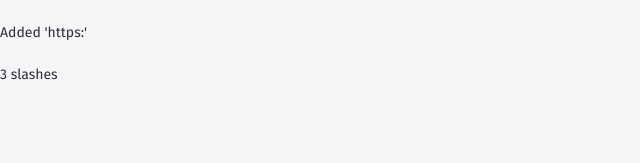
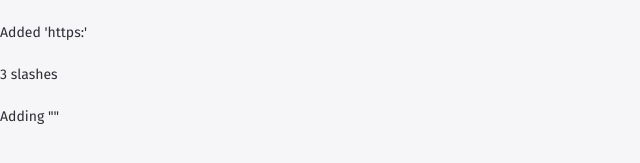
Before and after one commit to the47th/myBlog, a Jekyll site: the page built from index.html, in a window 1280 px wide. Shown: the part 151-314 px from the top of the page, without its empty margins (0-640 px from the left). Built offline with Jekyll 4.4.1, drawn with Linux system fonts in a browser that asks for light colours.

Commit message:
Adding ""

```diff
--- a/_includes/home.html
+++ b/_includes/home.html
@@ -4,3 +4,4 @@
 <p>Cái quần què kia</p>
 <p>Added 'https:'</p>
 <p>3 slashes</p>
+<p>Adding "" </p>
--- a/_pugfiles/home.pug
+++ b/_pugfiles/home.pug
@@ -3,3 +3,4 @@ p Có khi nào em buồn em nhớ đến anh
 p Cái quần què kia
 p Added 'https:'
 p 3 slashes
+p Adding ""
--- a/assets/css/main.css
+++ b/assets/css/main.css
@@ -1,4 +1,4 @@
-@import url(https:///fonts.googleapis.com/css?family=Fira+Sans:400,700&subset=vietnamese);
+@import url("https:///fonts.googleapis.com/css?family=Fira+Sans:400,700&subset=vietnamese");
 /*! normalize.css v8.0.0 | MIT License | github.com/necolas/normalize.css */
 /* Document
    ========================================================================== */
--- a/assets/css/main.scss
+++ b/assets/css/main.scss
@@ -1,4 +1,4 @@
-@import url(https:///fonts.googleapis.com/css?family=Fira+Sans:400,700&subset=vietnamese);
+@import url("https:///fonts.googleapis.com/css?family=Fira+Sans:400,700&subset=vietnamese");
 
 @import "0-tools/bourbon/bourbon";
 @import "0-tools/normalize";
```
